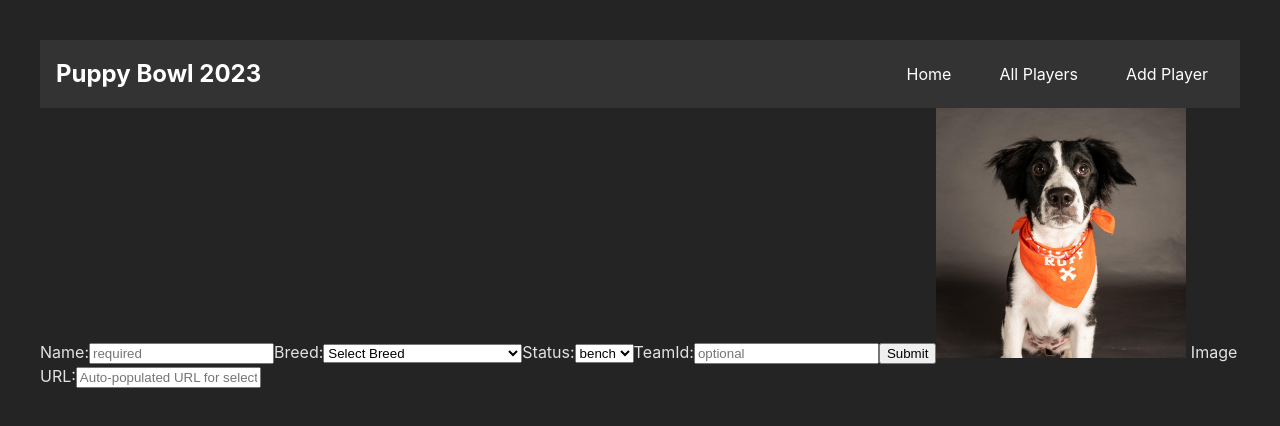
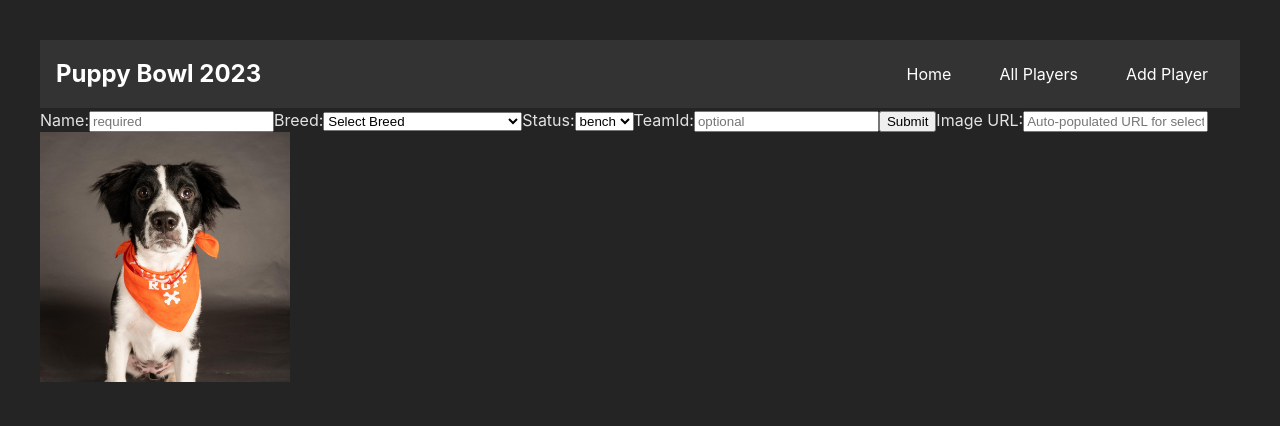
Before and after one commit to dhanajeane79/workshop-29-puppy-bowl-react, a React (Vite) app: page /newPlayer in a window 1280 px wide. Shown: the top 426 px of the page. Built offline with nearby package versions, Linux system fonts and the light colour scheme.

Commit message:
Rearranged form fields

```diff
--- a/src/Components/NewPlayerForm.jsx
+++ b/src/Components/NewPlayerForm.jsx
@@ -121,7 +121,7 @@ export default function NewPlayerForm({ APIURL }) {
       <button type="submit" onClick={() => navigate(-1)}>
         Submit
       </button>
-      <BreedImage breed={breed} /> {/* Use the BreedImage component */}
+
       <label>
         Image URL:
         <input
@@ -132,6 +132,7 @@ export default function NewPlayerForm({ APIURL }) {
           readOnly
         />
       </label>
+      <BreedImage breed={breed} /> {/* Use the BreedImage component */}
     </form>
   );
 }
```
